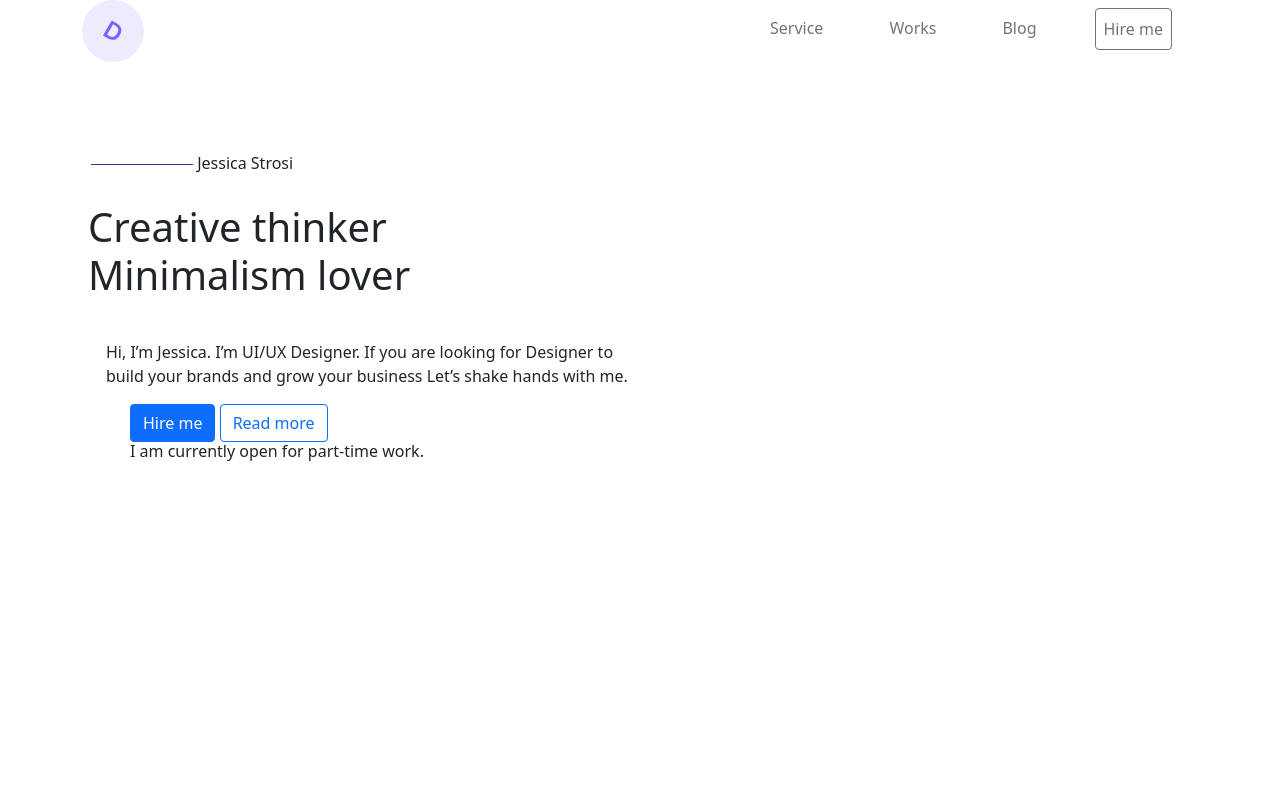
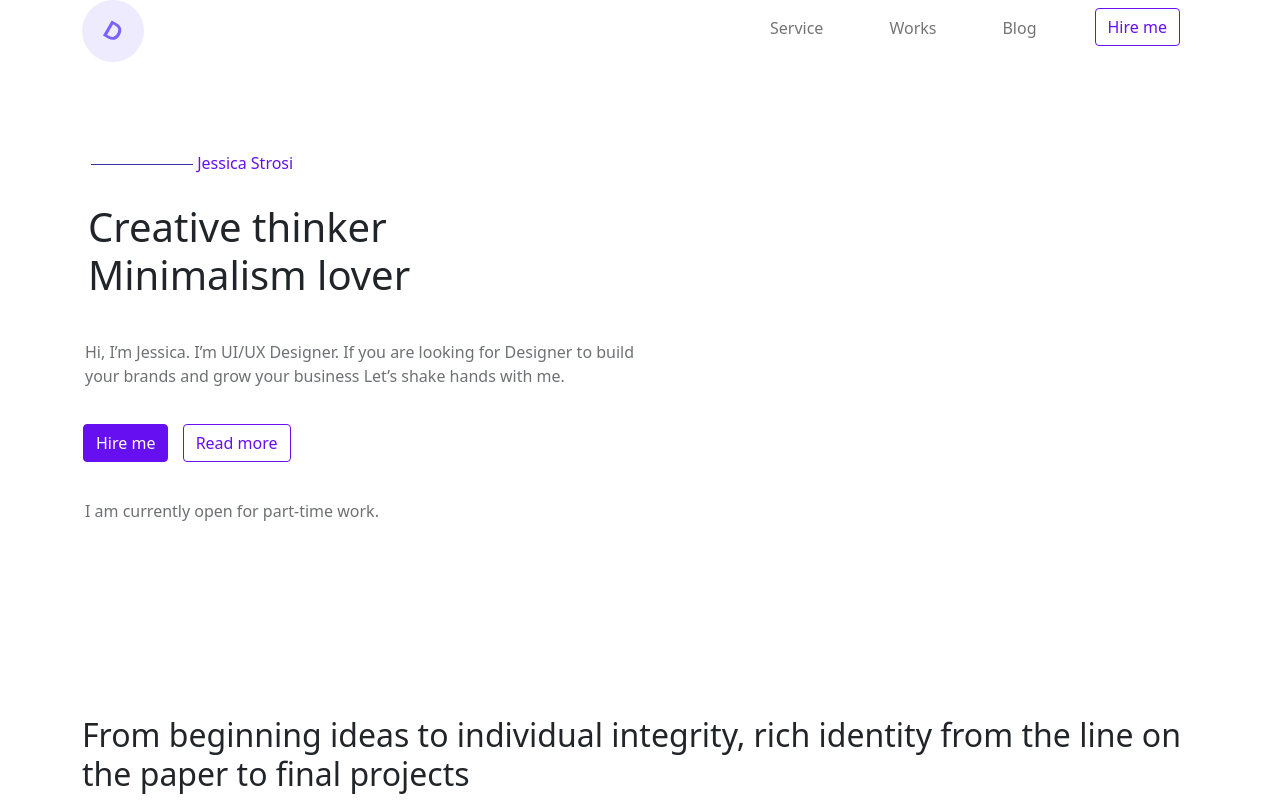
Before and after one commit to raulcamano/proyecto-por-equipo-template, a plain HTML site: page index.html in a window 1280 px wide. Drawn offline with nearby package versions, Linux system fonts and the light colour scheme.

Commit message:
se reparan la primera parte
se agregan detalles y se corrigen errores

```diff
--- a/index.html
+++ b/index.html
@@ -34,18 +34,21 @@
                             <div class="container-inicio">
                                 <ul class="navbar-nav me-auto mb-5 mb-lg-0">
                                     <li class="nav-item">
-                                    <a class="nav-link " aria-current="page" href="#" style="margin-left:300px;">Service </a>
+                                        <a class="nav-link " aria-current="page" href="#"
+                                            style="margin-left:300px;">Service </a>
                                     </li>
                                     <li class="nav-item">
-                                    <a class="nav-link" aria-current="page" href="#" style="margin-left:50px;">Works</a>
+                                        <a class="nav-link" aria-current="page" href="#"
+                                            style="margin-left:50px;">Works</a>
                                     </li>
                                     <li class="nav-item">
-                                    <a class="nav-link" aria-current="page" href="#" style="margin-left:50px;">Blog</a>
+                                        <a class="nav-link" aria-current="page" href="#"
+                                            style="margin-left:50px;">Blog</a>
                                     </li>
                                     <li class="nav-item">
-                                    <a class="nav-link btn btn-outline-secondary" aria-current="page" href="#"
-                                        style="margin-left:50px;">Hire
-                                        me</a>
+                                        <a class="btn btn-outline-primary"
+                                            style="margin-left: 50px; color: #6610f2; border-color: #6610f2;">Hire me</button></a>
+
                                     </li>
                                 </ul>
                             </div>
@@ -59,7 +62,7 @@
         <div class="header-bottom">
             <div class="container header-line">
                 <div class="row">
-                    <div class="col-sm-3" style="margin-left: 9px; margin-top:89px ;">
+                    <div class="col-sm-3" style="margin-left: 9px; margin-top:89px ; color: #6610f2;">
                         <img src="img/Line 11.svg" h5> Jessica Strosi <h5>
 
                     </div>
@@ -73,8 +76,12 @@
                         <div class="container header-table">
                             <div class="col-sm-6 woodies-text-center">
                                 <div>
-                                    <h1 style="margin-left: -18px; margin-top: 20px ; margin-right: 60px; margin-bottom: 41px;"> Creative thinker Minimalism lover</h1>
-                                    <p> Hi, I’m Jessica. I’m UI/UX Designer. If you are looking for Designer to build
+
+                                    <h1
+                                        style="margin-left:-18px ; margin-top:20px ; margin-right:60px ; margin-bottom:41px ;">
+                                        Creative thinker Minimalism lover </h1>
+                                    <p style="margin-left: -21px; opacity: 65%;"> Hi, I’m Jessica. I’m UI/UX Designer. If you are
+                                        looking for Designer to build
                                         your brands and grow
                                         your business Let’s shake hands with me.</p>
                                 </div>
@@ -84,17 +91,29 @@
                                 <div class="container header-line">
                                     <div class="row">
                                         <div class="col-sm-12">
-                                            <button type="button" class="btn btn-primary">Hire me</button>
-                                            <button type="button" class="btn btn-outline-primary">Read more</button>
+                                            <button type="button" class="btn btn-primary"
+                                                style="margin-left: -47px; margin-top: 20px; background-color: #6610f2; border-color: #6610f2;">Hire me</button>
+                                            <button type="button" class="btn btn-outline-primary"
+                                                style="margin-left: 10px; margin-top: 20px; color: #6610f2; border-color: #6610f2;">Read more</button>
 
-                                            <h6>I am currently open for part-time work. </h6>
+                                            <h6 style="margin-top: 40px; margin-left: -45px; opacity: 65%;">I am currently open for part-time work. </h6>
+                                        </div>
+                                    </div>
+                                </div>
+                            </div>
+                        </div>
 
 
 
+
+</body>
+
+<body>
+    <div class="conteiner"></div>
+    <h2 style="margin-top: 187px;">From beginning ideas to individual integrity, rich identity from the line on the paper to final projects </h2>
+</body>
  </header>
     <script src="https://cdn.jsdelivr.net/npm/bootstrap@5.1.3/dist/js/bootstrap.bundle.min.js"
         integrity="sha384-ka7Sk0Gln4gmtz2MlQnikT1wXgYsOg+OMhuP+IlRH9sENBO0LRn5q+8nbTov4+1p"
         crossorigin="anonymous"></script>
-</body>
-
 </html>
```
Lines whose indentation alone changed are shown as unchanged.
